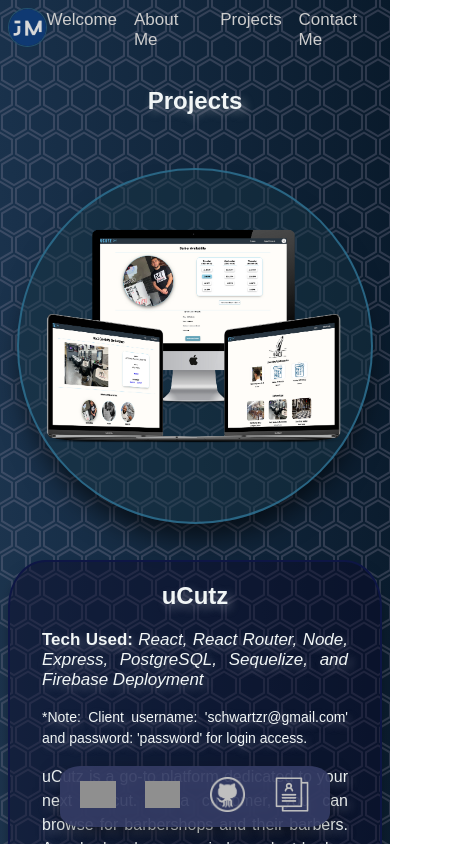
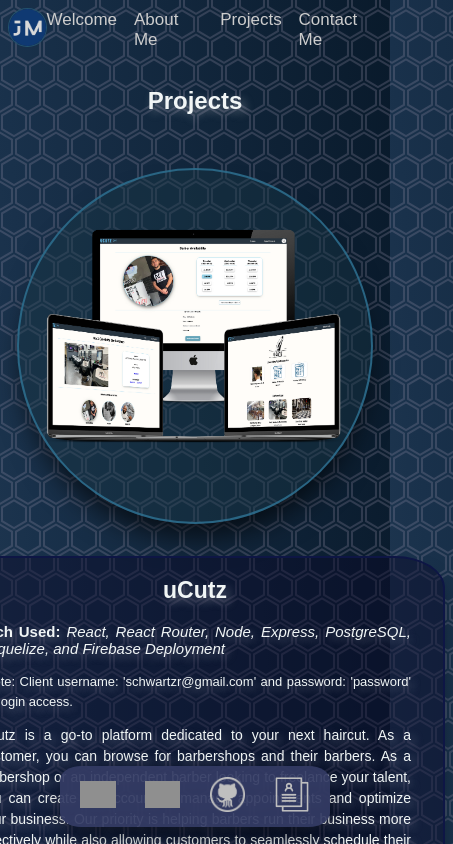
Before and after one commit to jasonmar08/Professional_Portfolio, a React (Create React App) app in the folder my-portfolio/: page /Projects in a window 390 px wide. Shown: the top 844 px of the page, 453 px wide, since content can reach past the window. Built offline with nearby package versions, Linux system fonts and the light colour scheme; no server answers; grey boxes are pictures that could not be loaded; a web font is replaced by a local one.

Commit message:
add media queries for macbook 13 inch and refactor syling for all pages

```diff
--- a/my-portfolio/src/App.css
+++ b/my-portfolio/src/App.css
@@ -256,6 +256,10 @@
   box-shadow: none;
 }
 
+.stack-icons img:hover {
+  transform: scale(1.2);
+}
+
 .experience {
   display: flex;
   justify-content: center;
@@ -430,16 +434,32 @@
   justify-content: center;
 }
 
-.project-img-grid img {
-  width: 46rem;
-  height: 46rem;
-  max-width: 46rem;
-  max-height: 46rem;
+.project-img-grid {
+  display: flex;
+  align-items: center;
+  justify-content: center;
+  position: relative;
   border-radius: 50%;
   border: 2px solid rgba(46, 112, 145, 0.849);
   box-shadow: 0 20px 30px -8px rgba(0, 0, 0, 0.7);
   background-color: rgba(25, 53, 68, 0.434);
   object-fit: cover;
+  height: 46rem;
+  width: 46rem;
+  overflow: hidden;
+}
+
+.project-img-grid img {
+  /* width: 46rem; */
+  height: 46rem;
+  width: auto;
+  /* max-width: 46rem; */
+  /* max-height: 46rem; */
+  /* border-radius: 50%;
+  border: 2px solid rgba(46, 112, 145, 0.849);
+  box-shadow: 0 20px 30px -8px rgba(0, 0, 0, 0.7);
+  background-color: rgba(25, 53, 68, 0.434);
+  object-fit: cover; */
   /* position: absolute;
   top: 18%;
   right: 10%; */
@@ -797,6 +817,147 @@
   bottom: 0;
 }
 
+/* ======>>======>>> MACBOOK-FRIENDLY RESPONSIVE <<<======<<====== */
+
+@media only screen and (max-width: 1280px) {
+  .welcome-container {
+    padding: 3vh 0;
+    margin: 0 5vh;
+    border-bottom-left-radius: 6% 10%;
+    border-bottom-right-radius: 6% 10%;
+  }
+
+  .welcome-info {
+    margin-top: 22vh;
+  }
+
+  .welcome-info h1 {
+    font-size: 72px;
+  }
+
+  .welcome-info h2 {
+    font-size: 38px;
+  }
+
+  .btn-txt {
+    font-size: 16px;
+  }
+
+  .comp-logo img {
+    height: 32vh;
+    width: 32vh;
+    top: 25%;
+    right: 6%;
+  }
+
+  .built-scratch {
+    font-size: 23px;
+  }
+
+  .stack-icons {
+    row-gap: 4vh;
+    column-gap: 6vh;
+    border-radius: 3% / 30%;
+  }
+
+  .stack-icons img {
+    height: 6vh;
+  }
+
+  .stack-icons img:hover {
+    transform: scale(1.2);
+  }
+
+  .floating-contact {
+    row-gap: 2vh;
+    width: 8vh;
+    max-height: 22vh;
+    border-radius: 15% / 5%;
+  }
+
+  #email-icon, #linkedin-icon, #github-icon, #resume-icon {
+    max-height: 1.8rem;
+    max-width: 1.8rem;
+  }
+
+  .project-card {
+    column-gap: 3rem;
+    flex-wrap: wrap;
+    row-gap: 4rem;
+  }
+
+  .project-card-reversed {
+    column-gap: 3rem;
+    flex-wrap: wrap;
+    row-gap: 4rem;
+  }
+
+  .project-img-grid {
+    display: flex;
+    align-items: center;
+    justify-content: center;
+    border-radius: 50%;
+    border: 2px solid rgba(46, 112, 145, 0.849);
+    box-shadow: 0 20px 30px -8px rgba(0, 0, 0, 0.7);
+    background-color: rgba(25, 53, 68, 0.434);
+    object-fit: cover;
+    height: 37rem;
+    width: 37rem;
+    overflow: hidden;
+  }
+
+  .project-img-grid img {
+    height: 37rem;
+    width: auto;
+  }
+
+  .project-name-grid {
+    width: 27rem;
+  }
+
+  #credentials {
+    font-size: 13px;
+  }
+
+  .project-name-grid h2 {
+    font-size: 23px;
+  }
+
+  .project-name-grid h3 {
+    font-size: 15px;
+  }
+
+  .project-name-grid p {
+    font-size: 14px;
+  }
+
+  #git-btn, #dep-btn {
+    font-size: 15px;
+  }
+
+  .contact-me-socials-grid {
+    width: 42vh;
+    height: 42vh;
+  }
+
+  .contact-me-email, .contact-me-linkedin, .contact-me-github {
+    padding: 2.5vh 1vh;
+  }
+
+  .contact-me-email-text h3, .contact-me-linkedin-text h3, .contact-me-github-text h3 {
+    font-size: 16px;
+  }
+
+  .contact-me-email-text h4, .contact-me-linkedin-text h4, .contact-me-github-text h4 {
+    font-size: 14px;
+  }
+
+  #ct-me-email-icon, #ct-me-linkedin-icon, #ct-me-github-icon {
+    max-height: 2.8em;
+    max-width: 2.8em;
+  }
+}
+
 /* ======>>======>>> TABLET-FRIENDLY RESPONSIVE <<<======<<====== */
 
 @media all and (max-width: 768px) {
@@ -1002,7 +1163,7 @@
   }
 
   .stack-icons img {
-    height: 4.5vh;
+    height: 5vh;
   }
 
   .experience {
@@ -1076,9 +1237,15 @@
     overflow-x: hidden;
   }
 
+  .project-img-grid {
+    height: 22rem;
+    width: 22rem;
+    overflow: hidden;
+  }
+
   .project-img-grid img {
-    max-width: 22rem;
-    max-height: 22rem;
+    height: 22rem;
+    width: auto;
   }
 
   .project-name-grid {
--- a/my-portfolio/src/pages/AboutMe.js
+++ b/my-portfolio/src/pages/AboutMe.js
@@ -36,6 +36,7 @@
         <div data-aos="fade-up" className="stack-icons">
           <img src="assets/javascript_icon.png" alt="javascript" />
           <img src="assets/react_icon.png" alt="react" />
+          <img src="assets/redux_icon.png" alt="redux" />
           <img src="assets/vue_icon.png" alt="vue" />
           <img src="assets/node_icon.png" alt="node" />
           <img src="assets/postgresql_icon.png" alt="postgresql" />
```
Also changed, not shown: my-portfolio/public/assets/redux_icon.png (added).
